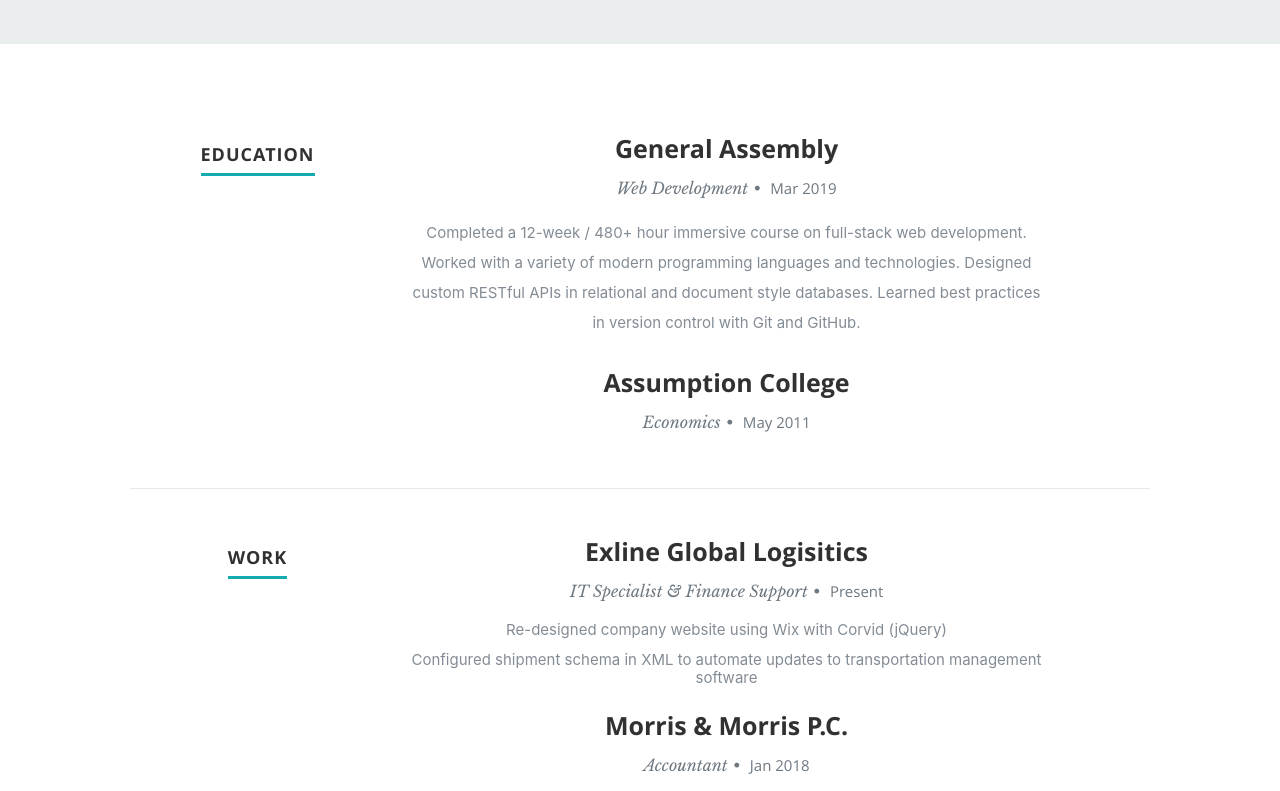
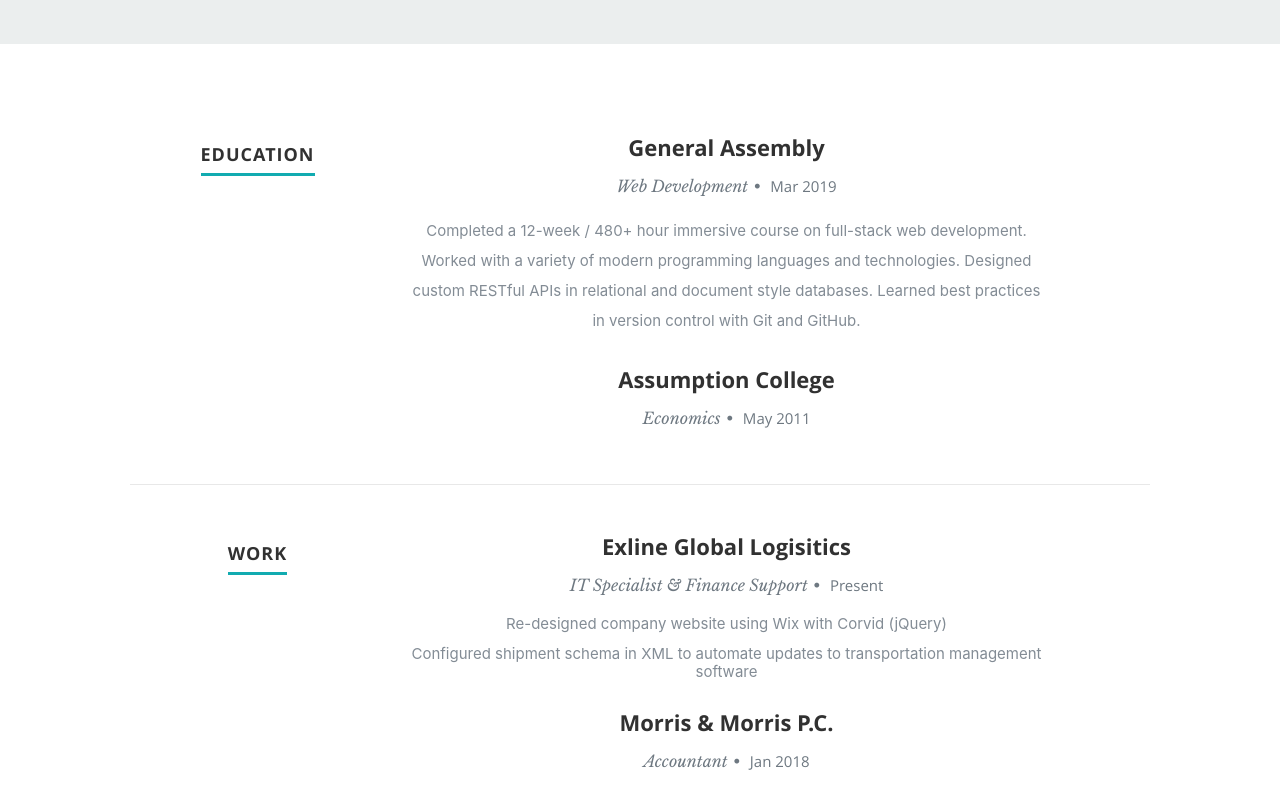
Before and after one commit to smd9788/smd9788.github.io, a React (Create React App) app: page / in a window 1280 px wide. Shown: the part 2900-3691 px from the top of the page. Built offline with nearby package versions, Linux system fonts and the light colour scheme.

Commit message:
fixed formatting of resume/education section

```diff
--- a/public/css/layout.css
+++ b/public/css/layout.css
@@ -254,7 +254,7 @@
    padding-bottom: 6px;
 }
 #resume h3 {
-   font: 25px/30px 'opensans-bold', sans-serif;
+   font: 22px/28px 'opensans-bold', sans-serif;
 }
 
 #resume .header-col { padding-top: 9px; }
--- a/src/components/Resume.js
+++ b/src/components/Resume.js
@@ -4,13 +4,10 @@
     let resumeData = this.props.resumeData;
     return (
       <section id="resume">
-
          <div className="row education">
-
             <div className="three columns header-col">
                <h1><span>Education</span></h1>
             </div>
-
             <div className="nine columns main-col">
               {
                 resumeData.education && resumeData.education.map((item)=>{
@@ -46,7 +43,7 @@
                           <p className="info">
                           {item.specialization}
                           <span>&bull;</span> <em className="date">{item.MonthOfLeaving} {item.YearOfLeaving}</em></p>
-                          <ul>
+                          <ul style={{marginBottom: "28px"}}>
                            <li>{item.Achievements1}</li>
                            <li>{item.Achievements2}</li>
                           </ul>
```
